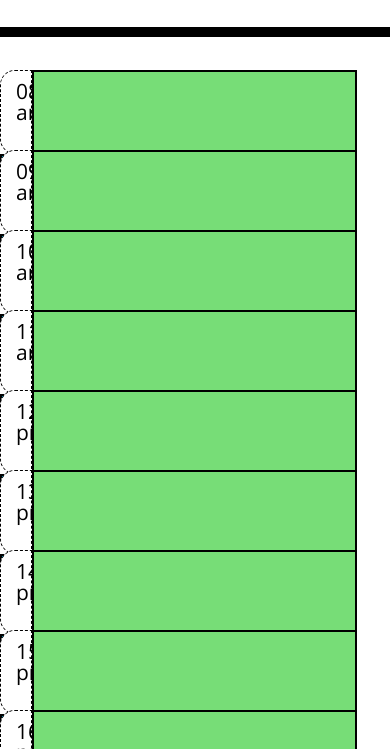
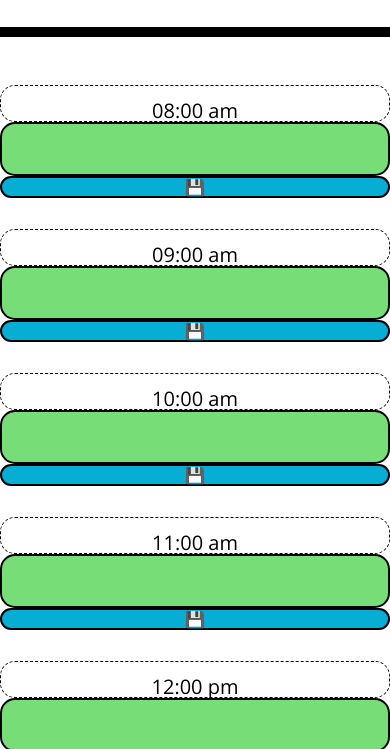
Before and after one commit to ZahraMertens/Daily-Planner, a plain HTML site: page index.html in a window 390 px wide. Shown: the part 349-1098 px from the top of the page. Drawn offline with nearby package versions, Linux system fonts and the light colour scheme.

Commit message:
Responsive layout

```diff
--- a/assets/CSS/style.css
+++ b/assets/CSS/style.css
@@ -39,7 +39,6 @@ body {
 
   .row {
     white-space: pre-wrap;
-    height: 80px;
     border-top: 1px solid white;
   }
 
@@ -83,3 +82,55 @@ body {
     transition: all 0.3s ease-in-out;
     background-color: #3453ff;
   }
+
+  @media screen and (max-width:991px){
+    .hour{
+      font-size: 20px;
+      padding: 0px;
+      margin: 0px;
+      padding-top: 15px;
+      border-top-left-radius: 15px;
+      border-bottom-left-radius: 15px;
+    }
+
+    textarea {
+      font-size: 20px;
+    }
+  }
+
+  @media screen and (max-width:767px){
+    .hour{
+      font-size: 20px;
+      padding: 0px;
+      margin: 0px;
+      padding-top: 15px;
+      border-radius: 15px;
+      margin-top: 15px;
+    }
+
+    .row {
+      height: 100%;
+    }
+
+    textarea {
+      border-top-left-radius: 15px;
+      border-bottom-left-radius: 15px;
+      font-size: 18px;
+    }
+  }
+
+  @media screen and (max-width:575px){
+    textarea {
+      border-radius: 15px;
+      font-size: 15px;
+    }
+
+    .saveBtn {
+      border-radius: 15px;
+      margin-bottom: 15px;
+    }
+
+    .hour {
+      font-size: 20px;
+    }
+  }
--- a/assets/JavaScript/script.js
+++ b/assets/JavaScript/script.js
@@ -65,14 +65,15 @@ time9 = time9.format("HH:mm a");
 var timeContainer9 = $(".time-9").text(time9);
 
 
+//Checking current time and round it to hour so the seconds and milli-seconds are 0...
+
+
 //Checking time to add classes to container for colours
 function checkTime () {
 
-    //Checking current time and round it to hour so the seconds and milli-seconds are 0...
     var currentTime = moment();
     currentTime = currentTime.startOf("hour");
     currentTime = currentTime.format("HH");
-
     console.log(time1)
     console.log(currentTime)
 
@@ -205,8 +206,8 @@ function checkTime () {
 checkTime();
 
 //Function to add input to local storage
-$(".saveBtn").on("click", function() {
-
+$(".saveBtn").on("click", function(event) {
+    event.preventDefault();
 
     var input = $(this).siblings("textarea").val(); //Getting input from any textarea element
     var hour = $(this).siblings().attr("id"); //Selecting the parent container with specific id
@@ -215,7 +216,9 @@ $(".saveBtn").on("click", function() {
     console.log(input);
 
     localStorage.setItem(hour, input); //for each text area setting new localStorage key and value while the key is the specific id element
+
 });
+
 
 //On Double-Click the user is able to remove text inputs from local storage
 $(".saveBtn").dblclick(function() {
@@ -241,10 +244,16 @@ $("#input-text7").val(localStorage.getItem("hour14"));
 $("#input-text8").val(localStorage.getItem("hour15"));
 $("#input-text9").val(localStorage.getItem("hour16"));
 
-// var inputField = $("col-10")
+//Clear storage every day at midnight
+function clearStorage(){
 
- //for (var i = 0; i <inputField.length; i++ ){
+    var currentTime2 = moment();
+    currentTime2 = currentTime2.format("HH:mm");
+    console.log(currentTime2)
 
-  //  inputField.val(localStorage.getItem(hour, input))
-
- //}
+    if (currentTime2 == "00:00" ){
+        localStorage.clear();
+        window.location.reload();
+    }
+}
+clearStorage();
--- a/index.html
+++ b/index.html
@@ -36,57 +36,57 @@
     <div class="container time-block">
 
       <div  class="row">
-        <div id="hour8" class="col-1 hour time-1" data-time="08"></div>
-        <textarea type="text" class="col-10 discription" id="input-text1" placeholder=""></textarea>
-        <button title="One click to save input  &#013;Double-click to remove input" class="col-1 saveBtn">💾</button>
+        <div id="hour8" class="col-12 col-sm-12 col-md-2 col-lg-1 hour time-1" data-time="08"></div>
+        <textarea type="text" class="col-12 col-sm-11 col-md-8 col-lg-10 discription" id="input-text1" placeholder=""></textarea>
+        <button title="One click to save input  &#013;Double-click to remove input" class="col-12 col-sm-1 col-md-2 col-lg-1 saveBtn">💾</button>
       </div>
 
       <div  class="row">
-        <div id="hour9" class="col-1 hour time-2" data-time="09"></div>
-        <textarea type="text" class="col-10 discription" id="input-text2" placeholder=""></textarea>
-        <button title="One click to save input  &#013;Double-click to remove input" class="col-1 saveBtn">💾</button>
+        <div id="hour9" class="col-12 col-sm-12 col-md-2 col-lg-1 hour time-2" data-time="09"></div>
+        <textarea type="text" class="col-12 col-sm-11 col-md-8 col-lg-10 discription" id="input-text2" placeholder=""></textarea>
+        <button title="One click to save input  &#013;Double-click to remove input" class="col-12 col-sm-1 col-md-2 col-lg-1 saveBtn">💾</button>
       </div>
 
       <div  class="row">
-        <div id="hour10" class="col-1 hour time-3" data-time="10"></div>
-        <textarea type="text" class="col-10 discription" id="input-text3" placeholder=""></textarea>
-        <button title="One click to save input  &#013;Double-click to remove input" class="col-1 saveBtn">💾</button>
+        <div id="hour10" class="col-12 col-sm-12 col-md-2 col-lg-1 hour time-3" data-time="10"></div>
+        <textarea type="text" class="col-12 col-sm-11 col-md-8 col-lg-10 discription" id="input-text3" placeholder=""></textarea>
+        <button title="One click to save input  &#013;Double-click to remove input" class="col-12 col-sm-1 col-md-2 col-lg-1 saveBtn">💾</button>
       </div>
 
       <div class="row">
-        <div id="hour11" class="col-1 hour time-4" data-time="11"></div>
-        <textarea type="text" class="col-10 discription" id="input-text4" placeholder=""></textarea>
-        <button title="One click to save input  &#013;Double-click to remove input" class="col-1 saveBtn">💾</button>
+        <div id="hour11" class="col-12 col-sm-12 col-md-2 col-lg-1 hour time-4" data-time="11"></div>
+        <textarea type="text" class="col-12 col-sm-11 col-md-8 col-lg-10 discription" id="input-text4" placeholder=""></textarea>
+        <button title="One click to save input  &#013;Double-click to remove input" class="col-12 col-sm-1 col-md-2 col-lg-1 saveBtn">💾</button>
       </div>
 
       <div  class="row">
-        <div id="hour12" class="col-1 hour time-5" data-time="12"></div>
-        <textarea type="text" class="col-10 discription" id="input-text5" placeholder=""></textarea>
-        <button title="One click to save input  &#013;Double-click to remove input" class="col-1 saveBtn">💾</button>
+        <div id="hour12" class="col-12 col-sm-12 col-md-2 col-lg-1 hour time-5" data-time="12"></div>
+        <textarea type="text" class="col-12 col-sm-11 col-md-8 col-lg-10 discription" id="input-text5" placeholder=""></textarea>
+        <button title="One click to save input  &#013;Double-click to remove input" class="col-12 col-sm-1 col-md-2 col-lg-1 saveBtn">💾</button>
       </div>
 
       <div class="row">
-        <div id="hour13" class="col-1 hour time-6" data-time="13"></div>
-        <textarea type="text" class="col-10 discription" id="input-text6" placeholder=""></textarea>
-        <button title="One click to save input  &#013;Double-click to remove input" class="col-1 saveBtn">💾</button>
+        <div id="hour13" class="col-12 col-sm-12 col-md-2 col-lg-1 hour time-6" data-time="13"></div>
+        <textarea type="text" class="col-12 col-sm-11 col-md-8 col-lg-10 discription" id="input-text6" placeholder=""></textarea>
+        <button title="One click to save input  &#013;Double-click to remove input" class="col-12 col-sm-1 col-md-2 col-lg-1 saveBtn">💾</button>
       </div>
 
       <div  class="row">
-        <div id="hour14" class="col-1 hour time-7" data-time="14"></div>
-        <textarea type="text" class="col-10 discription" id="input-text7" placeholder=""></textarea>
-        <button title="One click to save input  &#013;Double-click to remove input" class="col-1 saveBtn">💾</button>
+        <div id="hour14" class="col-12 col-sm-12 col-md-2 col-lg-1 hour time-7" data-time="14"></div>
+        <textarea type="text" class="col-12 col-sm-11 col-md-8 col-lg-10 discription" id="input-text7" placeholder=""></textarea>
+        <button title="One click to save input  &#013;Double-click to remove input" class="col-12 col-sm-1 col-md-2 col-lg-1 saveBtn">💾</button>
       </div>
 
       <div  class="row">
-        <div id="hour15" class="col-1 hour time-8" data-time="15"></div>
-        <textarea type="text" class="col-10 discription" id="input-text8" placeholder=""></textarea>
-        <button title="One click to save input  &#013;Double-click to remove input" class="col-1 saveBtn">💾</button>
+        <div id="hour15" class="col-12 col-sm-12 col-md-2 col-lg-1 hour time-8" data-time="15"></div>
+        <textarea type="text" class="col-12 col-sm-11 col-md-8 col-lg-10 discription" id="input-text8" placeholder=""></textarea>
+        <button title="One click to save input  &#013;Double-click to remove input" class="col-12 col-sm-1 col-md-2 col-lg-1 saveBtn">💾</button>
       </div>
 
       <div  class="row">
-        <div id="hour16" class="col-1 hour time-9" data-time="16"></div>
-        <textarea type="text" class="col-10 discription" id="input-text9" placeholder=""></textarea>
-        <button title="One click to save input  &#013;Double-click to remove input" class="col-1 saveBtn">💾</button>
+        <div id="hour16" class="col-12 col-sm-12 col-md-2 col-lg-1 hour time-9" data-time="16"></div>
+        <textarea type="text" class="col-12 col-sm-11 col-md-8 col-lg-10 discription" id="input-text9" placeholder=""></textarea>
+        <button title="One click to save input  &#013;Double-click to remove input" class="col-12 col-sm-1 col-md-2 col-lg-1 saveBtn">💾</button>
       </div>
 
     </div>
```
